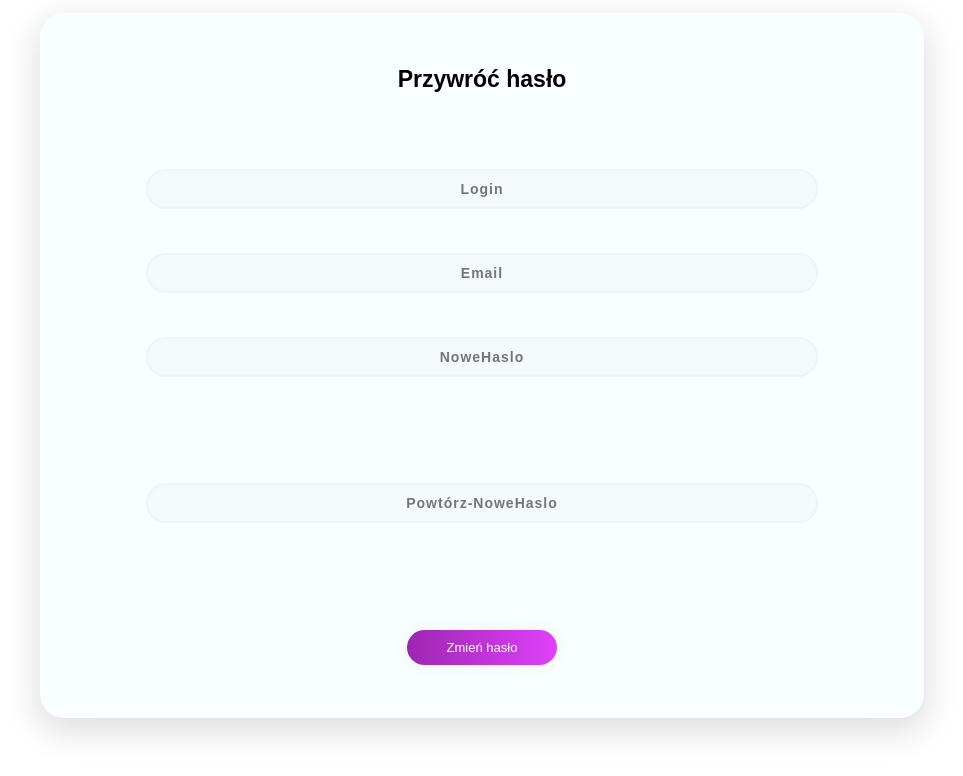
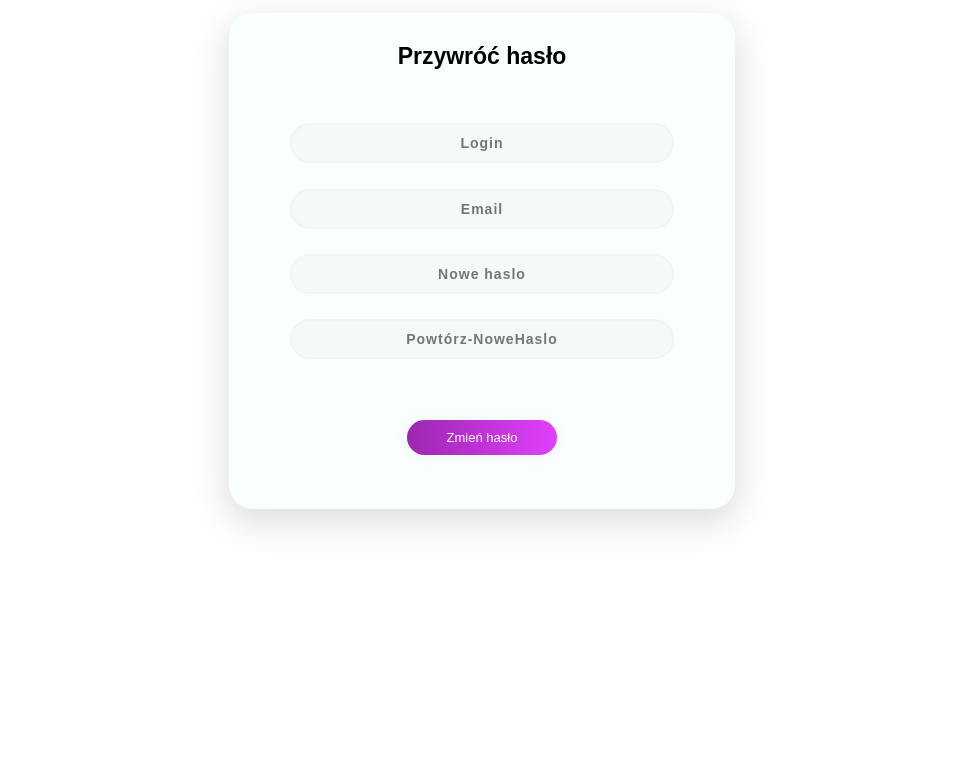
Before and after one commit to Imgish/Imgish, a PHP site: page /zapomnialeshasla.php in a window 1280 px wide. Shown: the top 776 px of the page, without its empty margins (158-1121 px from the left). Run offline with PHP 8.4, Linux system fonts and the light colour scheme.

Commit message:
Update zapomnialeshasla.php

```diff
--- a/Strona/zapomnialeshasla.php
+++ b/Strona/zapomnialeshasla.php
@@ -12,14 +12,14 @@ session_start();
 
     <body>
 
-        <div Form class="Form">
+        <div Form class="FormRestore">
         <p class="sign" align="center">Przywróć hasło</p>
 			<form class="form1" method="POST" action="zmiana-ustawien.php">
 				<input class="stare_haslo" type="password" align="center" name="Login" placeholder="Login">
 				<br>
 				<input class="nowe_haslo" type="password" align="center" name="Email" placeholder="Email">
 				</br>
-				<input class="powtorz_haslo" type="password" align="center" name="NoweHaslo" placeholder="NoweHaslo">
+				<input class="nowe_haslo" type="password" align="center" name="NoweHaslo" placeholder="Nowe haslo">
 				<input class="powtorz_haslo" type="password" align="center" name="Powtórz-NoweHaslo" placeholder="Powtórz-NoweHaslo">
 				<br>
 				<input type="submit" value="Zmień hasło" name="ZmienHaslo" class="submit" align="center">
```
